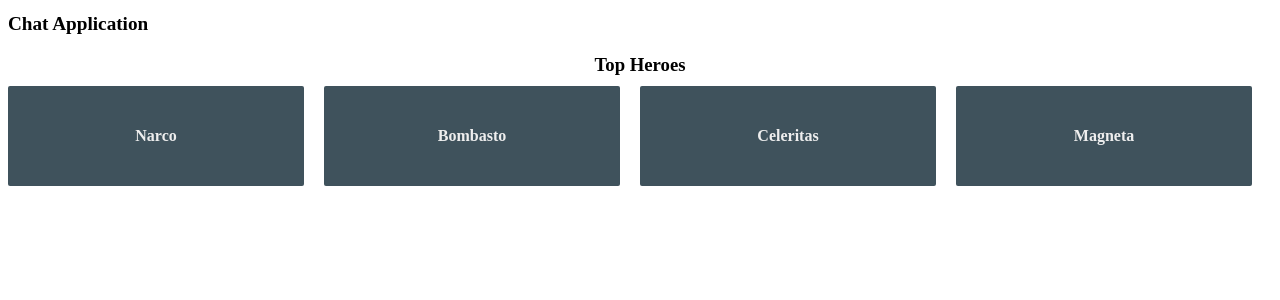
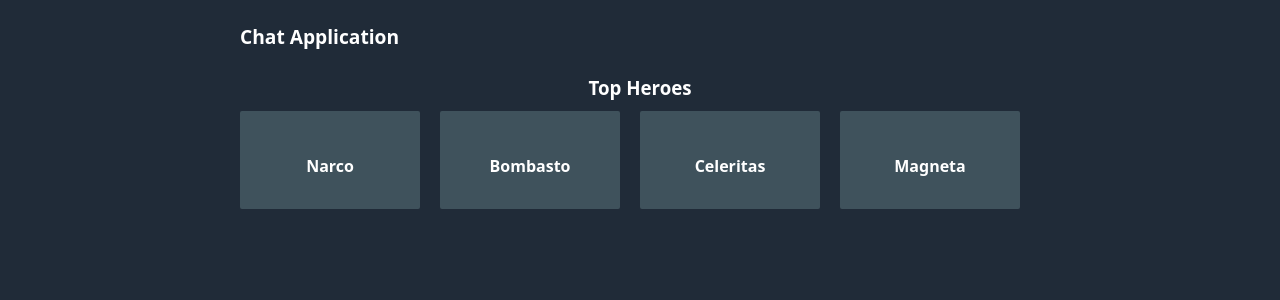
Before and after one commit to MechaKnightz/chat-app, an Angular app: page /dashboard in a window 1280 px wide. Shown: the top 300 px of the page. Built offline with nearby package versions, Linux system fonts and the light colour scheme.

Commit message:
added username feature x d

```diff
--- a/src/styles.css
+++ b/src/styles.css
@@ -1 +1,2 @@
 @import "~@angular/material/prebuilt-themes/indigo-pink.css";
+@import url("https://cdn.jsdelivr.net/gh/kognise/water.css@latest/dist/dark.min.css");
```
